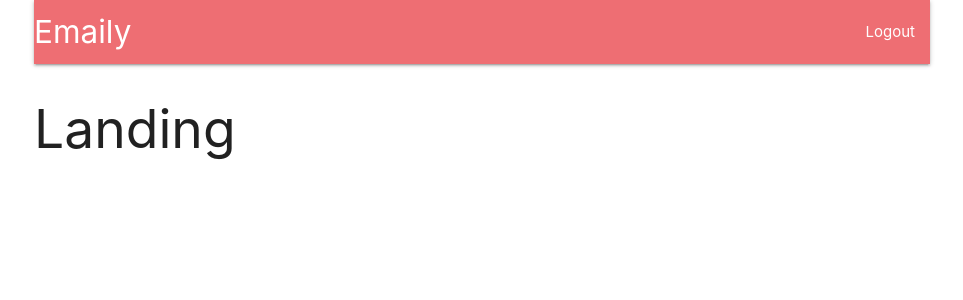
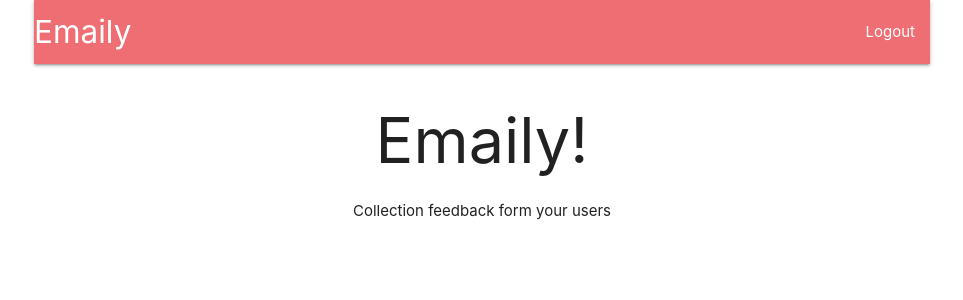
Before and after one commit to enzoi/FullStackNodeJS, a React (Create React App) app in the folder client/: page / in a window 1280 px wide. Shown: the top 300 px of the page, without its empty margins (158-1121 px from the left). Built offline with nearby package versions, Linux system fonts and the light colour scheme; no server answers.

Commit message:
Create separate Landing component

```diff
--- a/client/src/components/App.js
+++ b/client/src/components/App.js
@@ -3,10 +3,10 @@
 import { connect } from 'react-redux';
 import * as actions from '../actions';
 import Header from './Header';
+import Landing from './Landing';
 
 const Dashboard = () => <h2>Dashboard</h2>;
 const SurveyNew = () => <h2>SurveyNew</h2>;
-const Landing = () => <h2>Landing</h2>;
 
 class App extends React.Component {
     componentDidMount() {
--- /dev/null
+++ b/client/src/components/Landing.js
@@ -0,0 +1,14 @@
+import React from 'react';
+
+const Landing = () => {
+    return (
+        <div style={{ textAlign: 'center' }}>
+            <h1>
+                Emaily!
+            </h1>
+            Collection feedback form your users
+        </div>
+    );
+};
+
+export default Landing;
```
